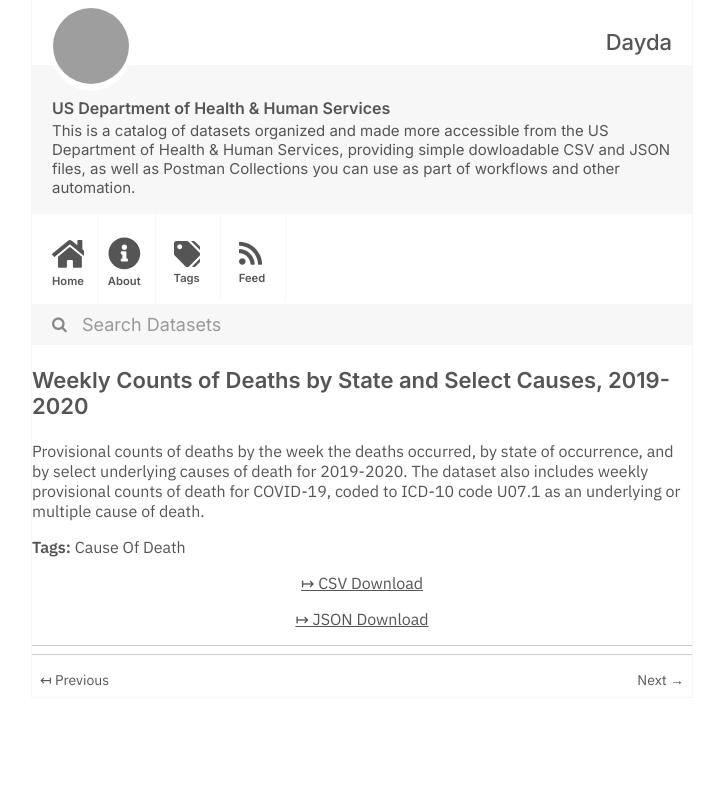
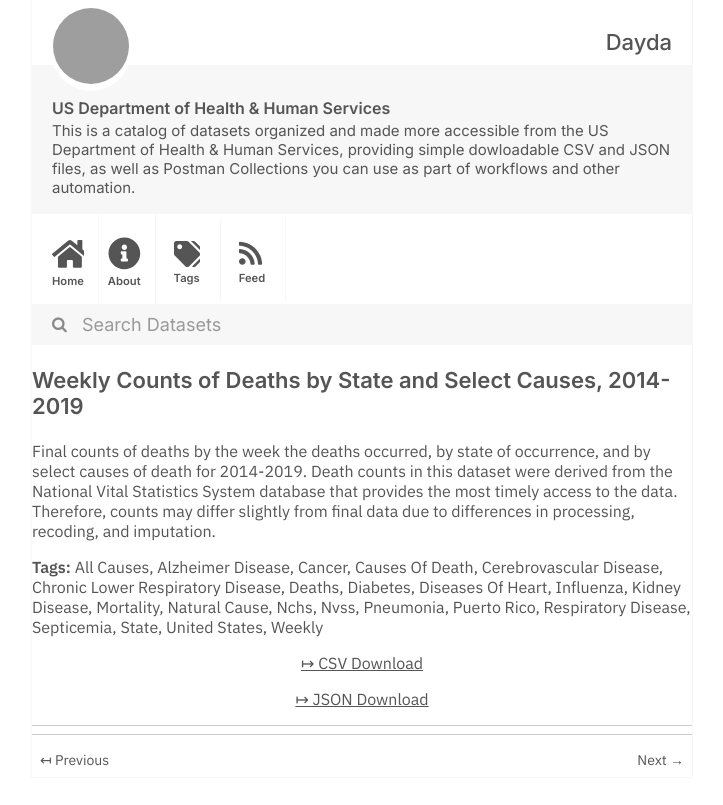
Before and after one commit to dayda-entities/us-department-of-health-and-human-services, a Jekyll site: the page built from _posts/2020-11-10-weekly-counts-of-deaths-by-sta.md, in a window 1280 px wide, cut to the strip 0-805 px from the top of the page. Shown: the whole strip, without its empty margins (278-1001 px from the left). Built offline with Jekyll 4.4.1, drawn with Linux system fonts in a browser that asks for light colours; grey boxes are pictures that could not be loaded.

Commit message:
Publish Data

```diff
--- a/_posts/2020-11-10-weekly-counts-of-deaths-by-sta.md
+++ b/_posts/2020-11-10-weekly-counts-of-deaths-by-sta.md
@@ -1,15 +1,36 @@
 ---
-title: 'Weekly Counts of Deaths by State and Select Causes, 2019-2020'
-created: '2020-11-10T16:16:27.869099'
-modified: '2021-01-11T22:27:46.669783'
+title: 'Weekly Counts of Deaths by State and Select Causes, 2014-2019'
+created: '2020-11-10T16:18:15.527313'
+modified: '2021-04-21T22:37:04.555294'
 state: active
 type: dataset
 tags:
-  - Cause Of Death
+  - All Causes
+  - Alzheimer Disease
+  - Cancer
+  - Causes Of Death
+  - Cerebrovascular Disease
+  - Chronic Lower Respiratory Disease
+  - Deaths
+  - Diabetes
+  - Diseases Of Heart
+  - Influenza
+  - Kidney Disease
+  - Mortality
+  - Natural Cause
+  - Nchs
+  - Nvss
+  - Pneumonia
+  - Puerto Rico
+  - Respiratory Disease
+  - Septicemia
+  - State
+  - United States
+  - Weekly
 groups: []
-csv_url: 'https://data.cdc.gov/api/views/muzy-jte6/rows.csv?accessType=DOWNLOAD'
-json_url: 'https://data.cdc.gov/api/views/muzy-jte6/rows.json?accessType=DOWNLOAD'
+csv_url: 'https://data.cdc.gov/api/views/3yf8-kanr/rows.csv?accessType=DOWNLOAD'
+json_url: 'https://data.cdc.gov/api/views/3yf8-kanr/rows.json?accessType=DOWNLOAD'
 layout: post
 
 ---
-<p>Provisional counts of deaths by the week the deaths occurred, by state of occurrence, and by select underlying causes of death for 2019-2020.  The dataset also includes weekly provisional counts of death for COVID-19, coded to ICD-10 code U07.1 as an underlying or multiple cause of death.</p>
+Final counts of deaths by the week the deaths occurred, by state of occurrence, and by select causes of death for 2014-2019.  Death counts in this dataset were derived from the National Vital Statistics System database that provides the most timely access to the data.  Therefore, counts may differ slightly from final data due to differences in processing, recoding, and imputation.
```
